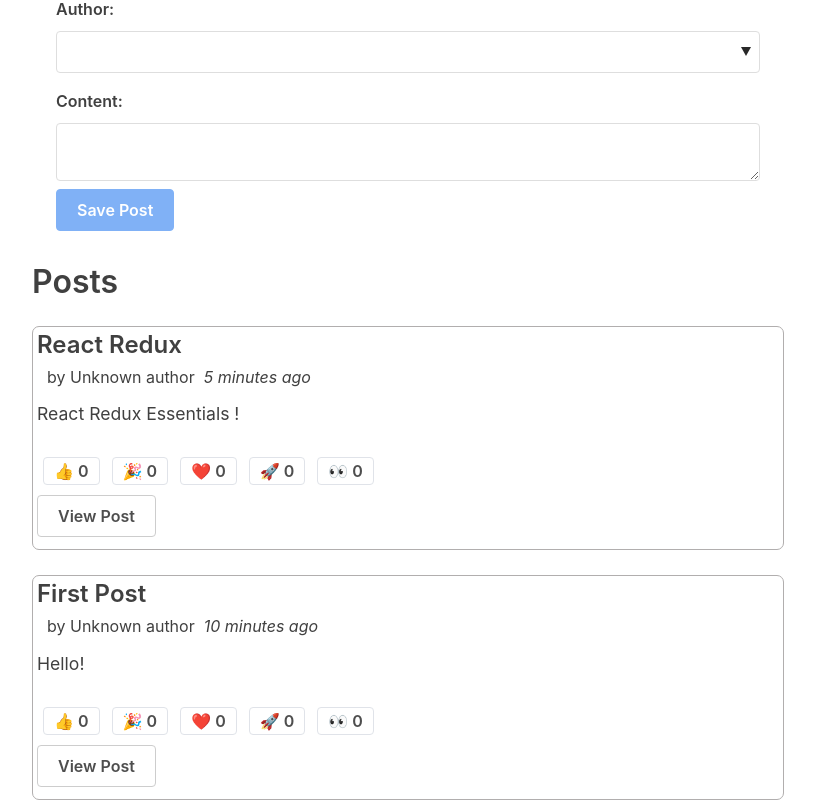
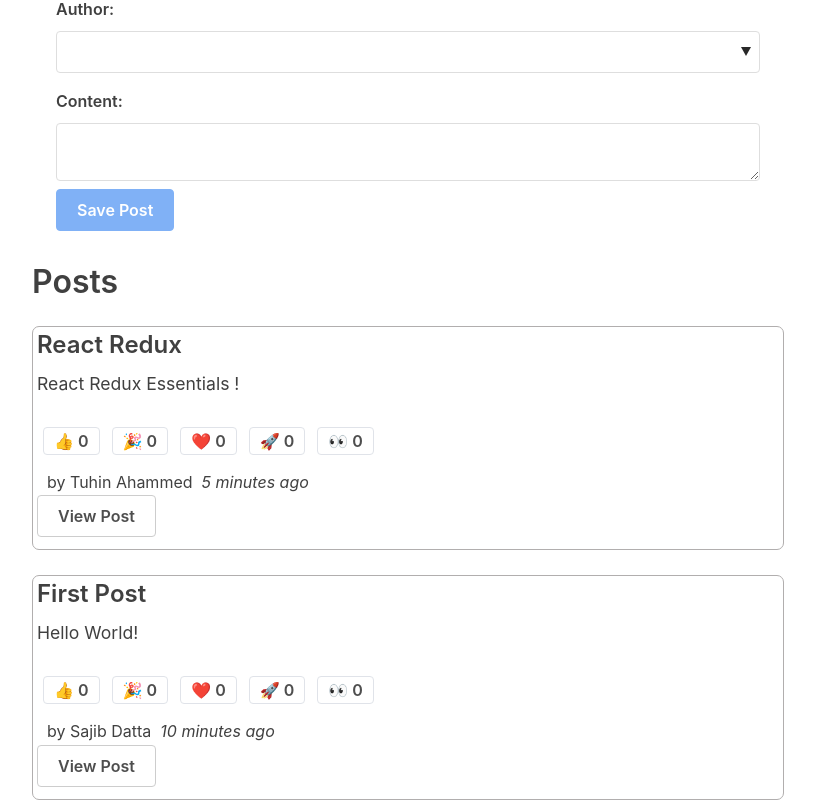
Before and after one commit to Mahadi-Hasan-Sopon/redux-essentials-practice, a React (Create React App) app: page / in a window 1280 px wide. Shown: the part 367-1167 px from the top of the page, without its empty margins (232-1047 px from the left). Built offline with nearby package versions, Linux system fonts and the light colour scheme; what @mswjs/data, mock-socket, txtgen would draw is missing.

Commit message:
Update 4 files

```diff
--- a/package.json
+++ b/package.json
@@ -23,7 +23,7 @@
     "txtgen": "^2.2.4"
   },
   "scripts": {
-    "start": "react-scripts --openssl-legacy-provider start",
+    "start": "react-scripts start",
     "build": "react-scripts build",
     "test": "react-scripts test",
     "eject": "react-scripts eject"
--- a/src/features/posts/PostsList.js
+++ b/src/features/posts/PostsList.js
@@ -20,12 +20,13 @@
       key={post.id}
     >
       <h3>{post.title}</h3>
+
+      <p className="post-content">{post.content}</p>
+      <ReactionButtons post={post} />
       <div style={{ marginTop: '5px', marginLeft: '0', padding: 0 }}>
         <PostAuthor userId={post.user} />
         <TimeAgo timestamp={post.date} />
       </div>
-      <p className="post-content">{post.content.substring(0, 100)}</p>
-      <ReactionButtons post={post} />
       <Link to={`/posts/${post.id}`} className="button muted-button">
         View Post
       </Link>
--- a/src/features/posts/SinglePostPage.jsx
+++ b/src/features/posts/SinglePostPage.jsx
@@ -24,12 +24,13 @@
     <section>
       <article className="post">
         <h2>{post.title}</h2>
+
+        <p className="post-content">{post.content}</p>
+        <ReactionButtons post={post} />
         <div>
           <PostAuthor userId={post.user} />
           <TimeAgo timestamp={post.date} />
         </div>
-        <p className="post-content">{post.content}</p>
-        <ReactionButtons post={post} />
         <Link to={`/editPost/${post.id}`} className="button">
           Edit Post
         </Link>
--- a/src/features/posts/postsSlice.js
+++ b/src/features/posts/postsSlice.js
@@ -6,8 +6,9 @@
   {
     id: nanoid(),
     title: 'First Post',
-    content: 'Hello!',
+    content: 'Hello World!',
     date: sub(new Date(), { minutes: 10 }).toISOString(),
+    user: '1',
     reactions: {
       thumbsUp: 0,
       hooray: 0,
@@ -21,6 +22,7 @@
     title: 'React Redux',
     content: 'React Redux Essentials !',
     date: sub(new Date(), { minutes: 5 }).toISOString(),
+    user: '0',
     reactions: {
       thumbsUp: 0,
       hooray: 0,
@@ -60,7 +62,7 @@
         existingPost.content = content
       }
     },
-    reactionAdded(state, action) {
+    reactionAdded: (state, action) => {
       const { postId, reaction } = action.payload
       const existingPost = state.find((post) => post.id === postId)
       if (existingPost) {
```
